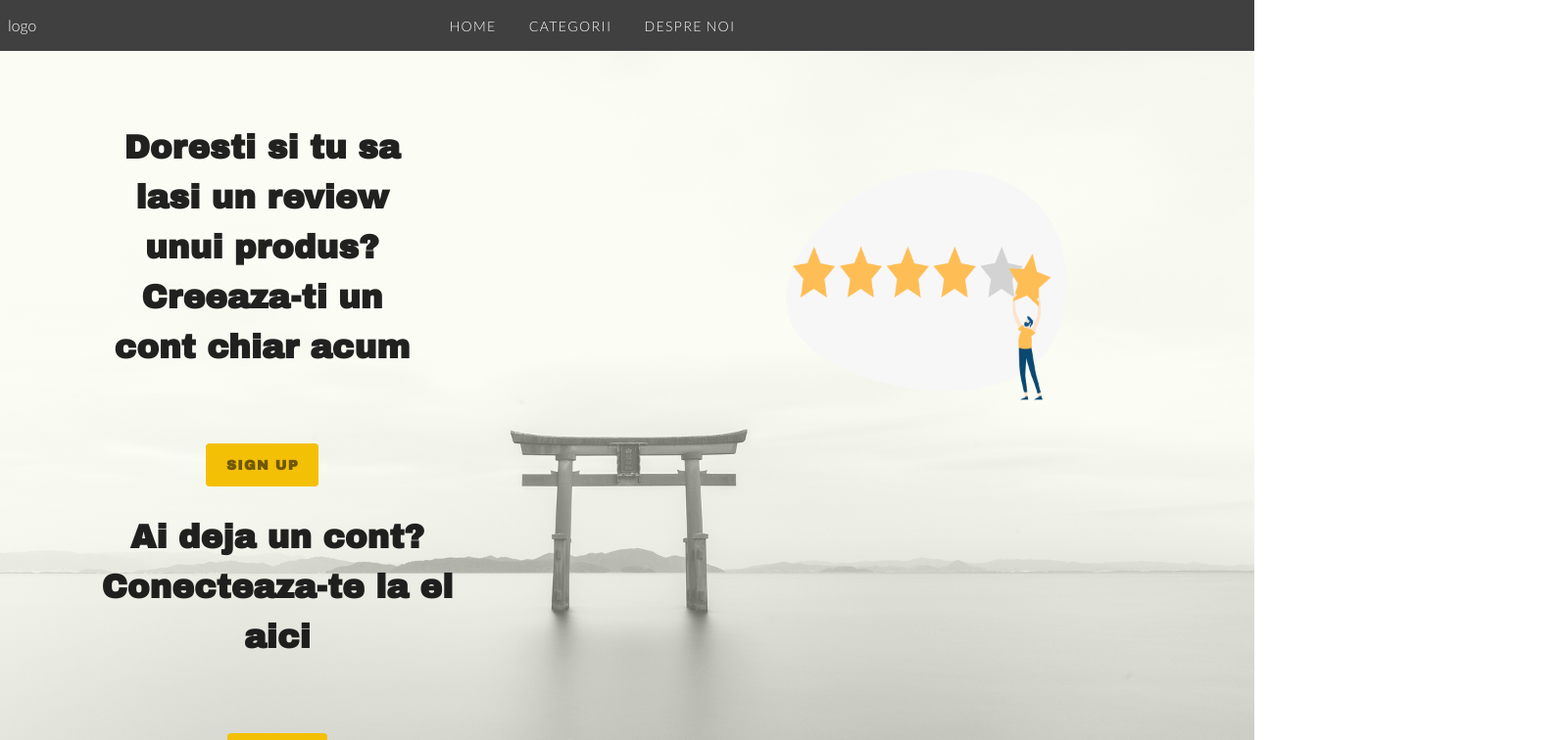
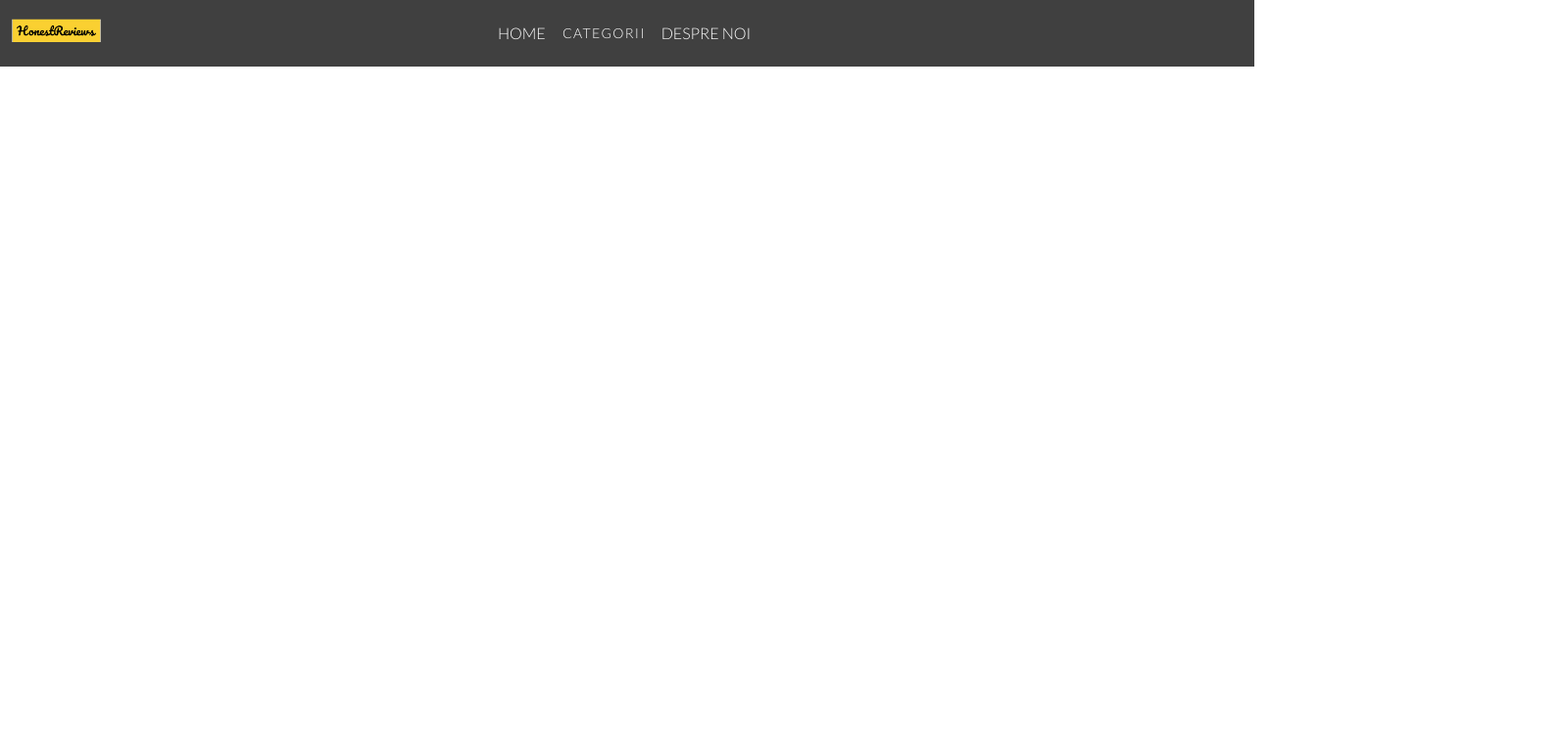
Before and after one commit to patridinozau/review_site, a Vue app: page /#/despreNoi in a window 1280 px wide. Shown: the top 756 px of the page at 98% size, 1596 px wide, since content can reach past the window. Built offline with nearby package versions, Linux system fonts and the light colour scheme.

Commit message:
basic page + routes to home/about

```diff
--- a/src/App.vue
+++ b/src/App.vue
@@ -1,16 +1,14 @@
 <template>
   <v-app>
-      <Home />
+    <router-view />
   </v-app>
 </template>
 
 <script>
-
-    import Home from "./views/Home";
-
+import Home from "./views/Home";
 export default {
- components: {
-     Home
- }
+  components: {
+    Home
+  }
 };
 </script>
--- a/src/components/Login.vue
+++ b/src/components/Login.vue
@@ -5,7 +5,8 @@
     </template>
     <v-card>
       <link rel="preconnect" href="https://fonts.gstatic.com">
-            <link href="https://fonts.googleapis.com/css2?family=Archivo:wght@300&family=Arvo&family=Crimson+Text&family=Exo:wght@100&family=Sriracha&family=Tenor+Sans&display=swap" rel="stylesheet">
+      <link rel="preconnect" href="https://fonts.gstatic.com">
+      <link href="https://fonts.googleapis.com/css2?family=Lato&display=swap" rel="stylesheet">
 
       <form class="formdesign" @submit.prevent="submitLogIn">
         <div @click="dialogLogIn = !dialogLogIn"><v-icon class="close">mdi-close</v-icon></div>
@@ -152,32 +153,30 @@
 .basePage {
   justify-content: center;
   background-color: floralwhite;
-        font-family: 'Arvo', sans-serif;
+  font-family: 'Lato', sans-serif;
 }
 .formdesign {
   align: center;
   text-align: center;
-        background-color: ghostwhite;
   padding: 60px;
-        font-family: 'Arvo', serif;
+  font-family: 'Lato', sans-serif;
+  background: whitesmoke;
 }
 .bttn {
   margin-left: 6px;
 }
-
 .homebutton{
   background-color: hsl(47, 95%, 49%);
 }
-
 .text {
   color: gray;
-        font-family: 'Arvo', serif;
+  font-family: 'Lato', sans-serif;
 }
 .separator {
   display: flex;
   align-items: center;
   text-align: center;
-        font-family: 'Arvo', serif;
+  font-family: 'Lato', sans-serif;
 }
 .separator::before,
 .separator::after {
--- a/src/components/Navbar.vue
+++ b/src/components/Navbar.vue
@@ -1,21 +1,33 @@
 <template>
   <div class="navbar white--text">
-        <span>logo</span>
+    <span><img src="../assets/logoo.png" class="logo"></span>
     <div class="navcontent">
-            <v-btn class="buttons white--text" text>home</v-btn>
-            <v-btn class="buttons white--text" text>categorii</v-btn>
-            <v-btn class="buttons white--text" text>despre noi</v-btn>
+      <router-link to="/" style="text-decoration: none" class="white--text font">HOME</router-link>
+<!--      <v-btn class="buttons font white&#45;&#45;text" text>home</v-btn>-->
+      <v-btn class="buttons font white--text" text>categorii</v-btn>
+      <router-link to="despreNoi" style="text-decoration: none" class="white--text font">DESPRE NOI</router-link>
     </div>
   </div>
 </template>
 
 <script>
+import despreNoi from '../views/despreNoi.vue'
+import Home from '../views/Home.vue'
+
 export default {
-
+  name : 'Navbar',
+  components:
+    despreNoi,
+    Home
 }
 </script>
 
 <style scoped>
+
+  .font {
+    font-family: 'Lato', sans-serif;
+  }
+
   .navbar {
     position: fixed;
     display:flex;
@@ -26,9 +38,7 @@
     width: 100%;
     padding: 8px;
     background-color: hsl(135, 0%, 25%);
-
   }
-
   .navcontent {
     align-items: center;
     align-content: center;
@@ -38,4 +48,10 @@
     position: relative;
     right: 40%;
   }
+  .logo {
+    padding: 0;
+    margin: 0;
+    height:55%;
+    width: 55%;
+  }
 </style>
--- a/src/components/Signup.vue
+++ b/src/components/Signup.vue
@@ -1,11 +1,12 @@
 <template>
-    <v-dialog class="basePage" width="500" v-model="dialogSignUp">
+  <v-dialog class="formdesign" width="500" v-model="dialogSignUp">
     <template v-slot:activator="{ on }">
       <v-btn large class="homebutton text--black font-weight-bold" plain v-on="on">Sign Up</v-btn>
     </template>
-        <v-card>
+    <v-card >
       <link rel="preconnect" href="https://fonts.gstatic.com">
-            <link href="https://fonts.googleapis.com/css2?family=Archivo:wght@300&family=Arvo&family=Crimson+Text&family=Exo:wght@100&family=Sriracha&family=Tenor+Sans&display=swap" rel="stylesheet">
+      <link rel="preconnect" href="https://fonts.gstatic.com">
+      <link href="https://fonts.googleapis.com/css2?family=Lato&display=swap" rel="stylesheet">
 
       <form class="formdesign" @submit.prevent="submitForm">
         <div @click="dialogSignUp = !dialogSignUp"><v-icon class="close">mdi-close</v-icon></div>
@@ -185,33 +186,38 @@
 @import url('https://fonts.googleapis.com/css2?family=Crimson+Text&display=swap');
 .basePage {
   justify-content: center;
-        background-color: floralwhite;
-        font-family: 'Tenor Sans', sans-serif;
+  font-family: 'Lato', sans-serif;
 }
 .formdesign {
   align: center;
   text-align: center;
-        background-color: ghostwhite;
   padding: 60px;
-        font-family: 'Arvo', serif;
+  font-family: 'Lato', sans-serif;
+  background: whitesmoke;
+  /*background: linear-gradient(*/
+  /*    to right bottom,*/
+  /*    rgba(255, 255, 255, 0.7),*/
+  /*    rgba(255, 255, 255, 0.3)*/
+  /*);*/
+  /*border-radius: 2rem;*/
+  /*z-index: 2;*/
+  /*backdrop-filter: blur(2rem);*/
 }
 .bttn {
   margin-left: 6px;
 }
-
 .homebutton{
   background-color: hsl(47, 95%, 49%);
 }
-
 .text {
   color: gray;
-        font-family: 'Arvo', serif;
+  font-family: 'Lato', sans-serif;
 }
 .separator {
   display: flex;
   align-items: center;
   text-align: center;
-        font-family: 'Arvo', serif;
+  font-family: 'Lato', sans-serif;
 }
 .separator::before,
 .separator::after {
--- a/src/router/index.js
+++ b/src/router/index.js
@@ -1,15 +1,24 @@
 import Vue from 'vue'
 import VueRouter from 'vue-router'
 import Home from '../views/Home.vue'
+import despreNoi from '../views/despreNoi.vue'
+import Navbar from '../components/Navbar.vue'
 
 Vue.use(VueRouter)
+Vue.component('Navbar', Navbar)
 
 const routes = [
   {
     path: '/',
     name: 'Home',
     component: Home
+  },
+  {
+    path: '/despreNoi',
+    name: 'despreNoi',
+    component: despreNoi
   }
+
 ]
 
 const router = new VueRouter({
--- a/src/views/despreNoi.vue
+++ b/src/views/despreNoi.vue
@@ -0,0 +1,26 @@
+<template>
+  <v-main class="font">
+    <link rel="preconnect" href="https://fonts.gstatic.com">
+    <link href="https://fonts.googleapis.com/css2?family=Lato:wght@300&family=Roboto:wght@300&display=swap" rel="stylesheet">
+    <link href="https://fonts.googleapis.com/css2?family=Archivo+Black&display=swap" rel="stylesheet">
+    <Navbar />
+  </v-main>
+</template>
+
+<script>
+import Navbar from '../components/Navbar.vue'
+
+export default {
+  components:
+    Navbar
+}
+
+</script>
+
+<style>
+
+.font {
+  font-family: 'Lato', sans-serif;
+}
+
+</style>
```
Also changed, not shown: src/views/Home.vue (+0 -19 lines), src/assets/logoo.png (added), src/assets/team-meeting-illustration.png (added). Lines whose indentation alone changed are shown as unchanged.
